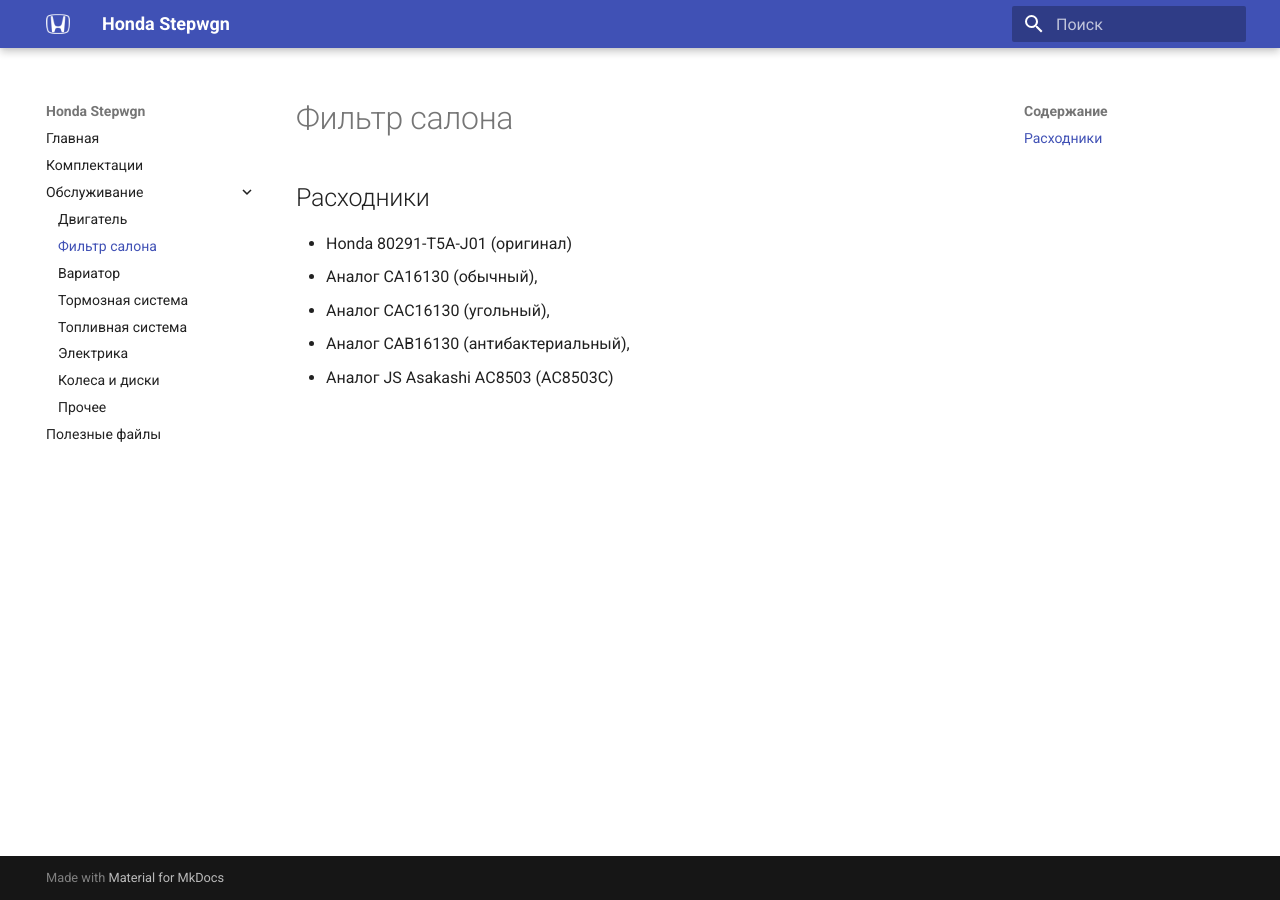
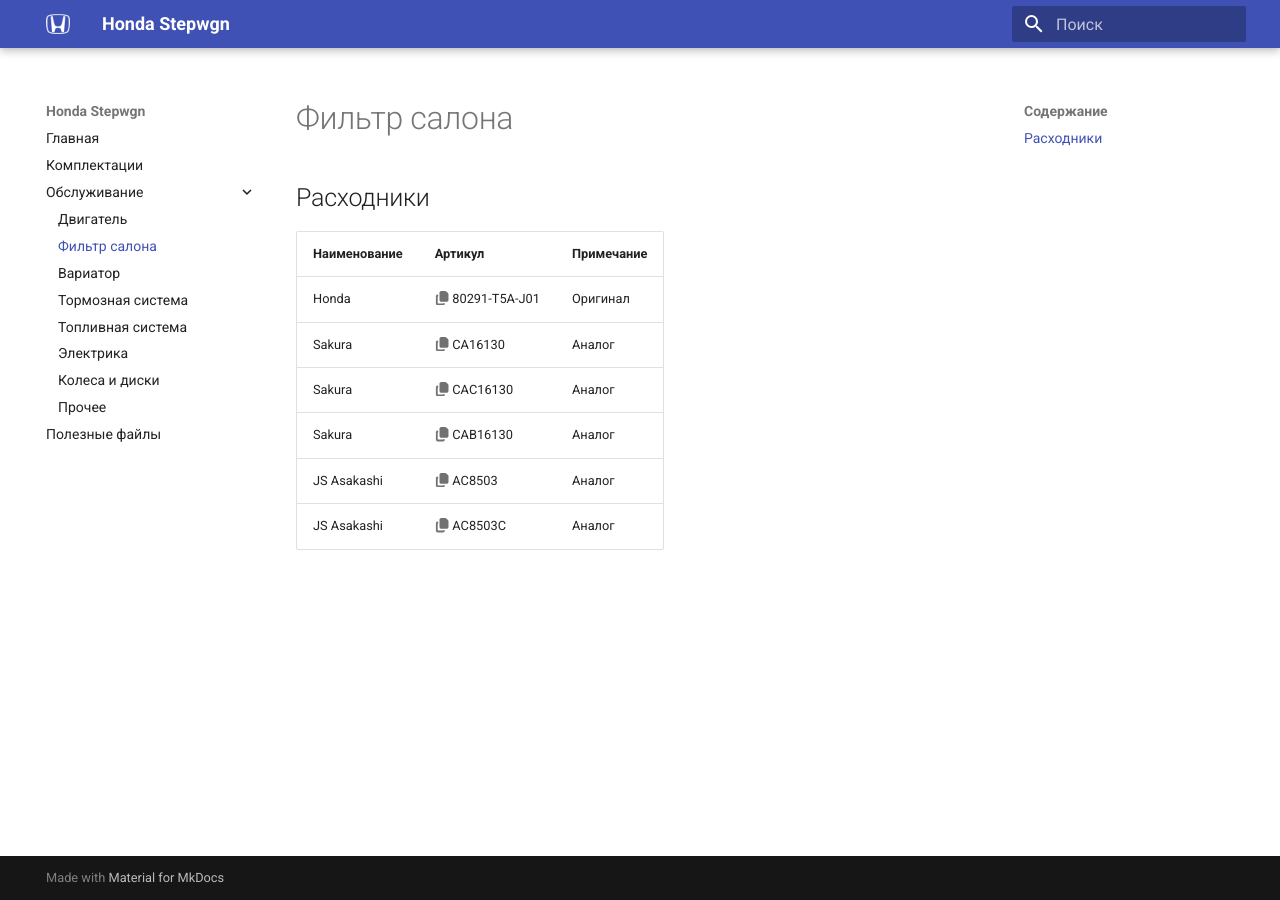
Before and after one commit to stepwgn/stepwgn.github.io, an MkDocs documentation site: the page built from docs/service/cabin-filter.md, in a window 1280 px wide. Built offline with MkDocs 1.6.1 and Material for MkDocs 9.7.7, drawn with Linux system fonts in a browser that asks for light colours; some of the changed lines change nothing that is shown.

Commit message:
Улучшено отображение информации по странице фильтра салона
Signed-off-by: Zakhar Petrov <46595458+zakhar-petrov@users.noreply.github.com>

```diff
--- a/docs/service/cabin-filter.md
+++ b/docs/service/cabin-filter.md
@@ -1,7 +1,10 @@
 ## Расходники
 
-- Honda 80291-T5A-J01 (оригинал)
-- Аналог CA16130 (обычный),
-- Аналог CAC16130 (угольный),
-- Аналог CAB16130 (антибактериальный),
-- Аналог JS Asakashi AC8503 (AC8503C)
+| Наименование | Артикул                                                                             | Примечание |
+|--------------|-------------------------------------------------------------------------------------|------------|
+| Honda        | :fontawesome-solid-copy:{ data-clipboard-text="Honda 80291-T5A-J01" } 80291-T5A-J01 | Оригинал   |
+| Sakura       | :fontawesome-solid-copy:{ data-clipboard-text="Sakura CA16130" } CA16130            | Аналог     |
+| Sakura       | :fontawesome-solid-copy:{ data-clipboard-text="Sakura CAC16130" } CAC16130          | Аналог     |
+| Sakura       | :fontawesome-solid-copy:{ data-clipboard-text="Sakura CAB16130" } CAB16130          | Аналог     |
+| JS Asakashi  | :fontawesome-solid-copy:{ data-clipboard-text="JS Asakashi AC8503" } AC8503         | Аналог     |
+| JS Asakashi  | :fontawesome-solid-copy:{ data-clipboard-text="JS Asakashi AC8503C" } AC8503C       | Аналог     |
```
